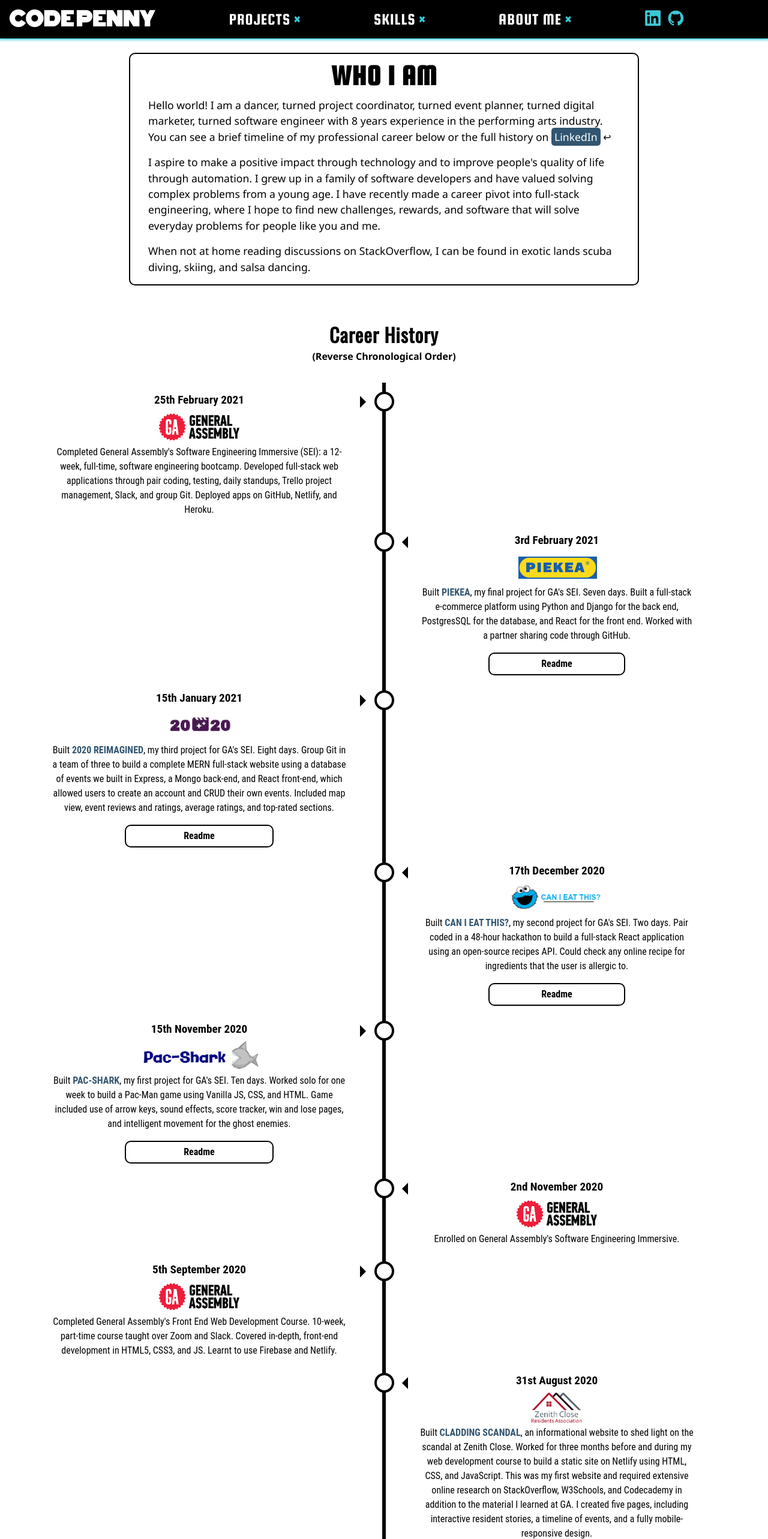
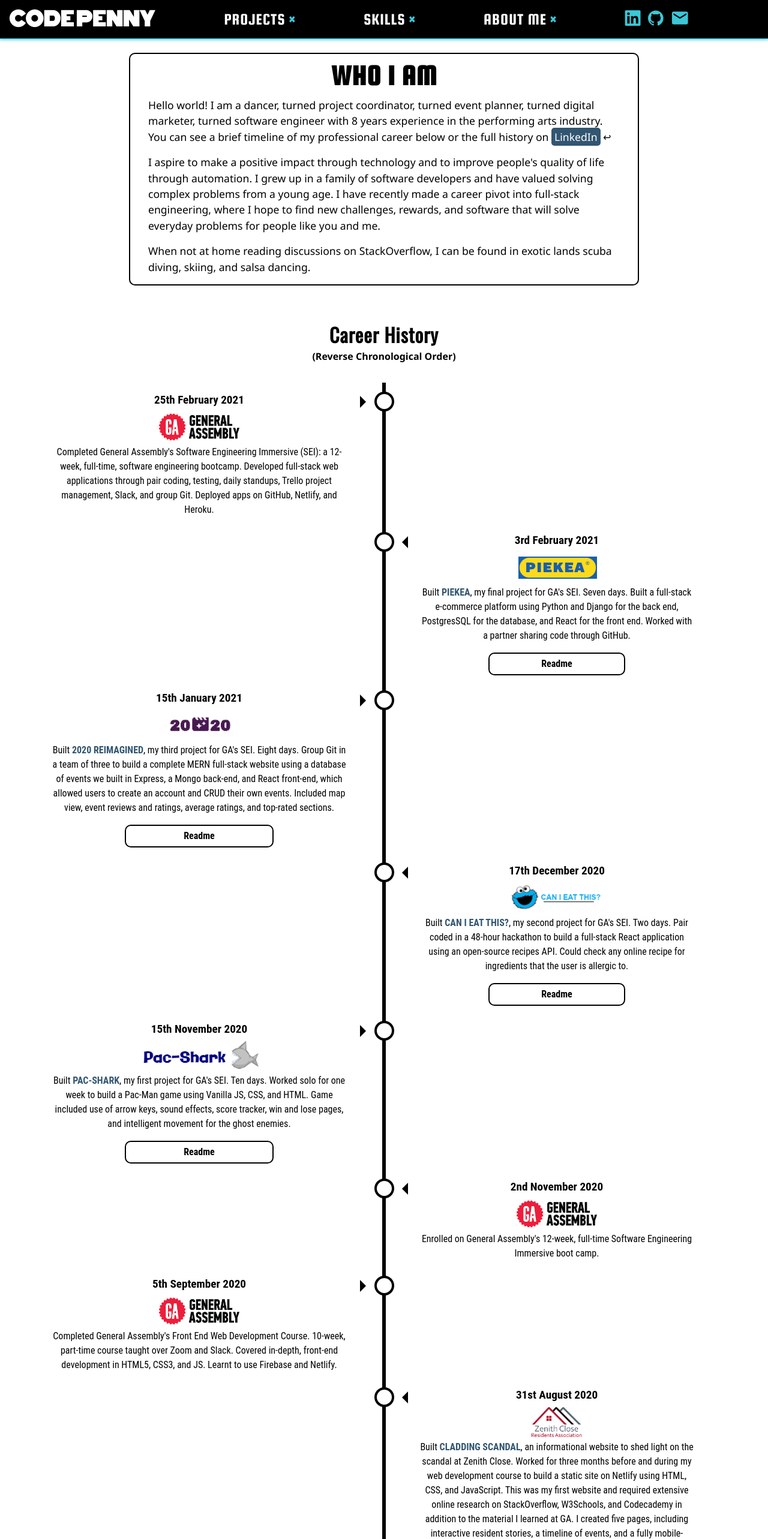
Before and after one commit to penelopecj/portfolio, a React (Create React App) app: page /about in a window 1280 px wide. Shown: the top 2566 px of the page at 60% size. Built offline with nearby package versions, Linux system fonts and the light colour scheme.

Commit message:
added email to top nav

```diff
--- a/src/components/About.js
+++ b/src/components/About.js
@@ -89,7 +89,7 @@
                 <figure>
                   <img src={GeneralAssembly} alt="General Assembly" />
                 </figure>
-                <p>Enrolled on General Assembly&apos;s Software Engineering Immersive.</p>
+                <p>Enrolled on General Assembly&apos;s 12-week, full-time Software Engineering Immersive boot camp.</p>
               </article>
 
               <article className="container left-panel">
--- a/src/components/Nav.js
+++ b/src/components/Nav.js
@@ -30,9 +30,14 @@
               <i className="devicon-linkedin-plain"></i>
             </a>
           </li>
-          <li>
+          <li className="mind-the-gap">
             <a href="https://github.com/penelopecj" target="_blank" rel="noreferrer" className="turquoise">
               <i className="devicon-github-plain"></i>
+            </a>
+          </li>
+          <li>
+            <a href="mailto:penelope.jungreis@gmail.com" className="turquoise">
+              <i className="material-icons large-icon">email</i>
             </a>
           </li>
         </span>
--- a/src/components/Projects.js
+++ b/src/components/Projects.js
@@ -263,7 +263,7 @@
         <div className="project-category">
           <div className="project-category-title">
             <img className="small-logo" src={GA} alt="GA logo" />
-            <h2>Front End Web Development Course</h2>
+            <h2>Intro to Front End Web Development</h2>
           </div>
           <p>Jun 2020 - Sep 2020</p>
         </div>
--- a/src/components/Skills.js
+++ b/src/components/Skills.js
@@ -78,7 +78,7 @@
             <p>Heroku</p>
           </li>
           <li>
-            <i className="material-icons">code</i>
+            <i className="devicon-visualstudio-plain"></i>
             <p>VS Code</p>
           </li>
           <li>
--- a/src/styles/main.scss
+++ b/src/styles/main.scss
@@ -41,6 +41,10 @@
 .turquoise:hover {
   color: rgb(106, 233, 255);
   transform: scale(1.1)
+}
+
+.large-icon {
+  font-size: 2rem;
 }
 
 .mind-the-gap {
```
